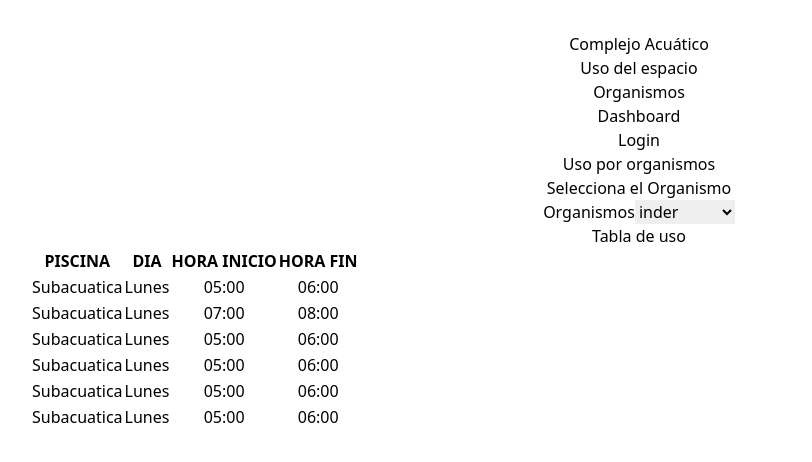
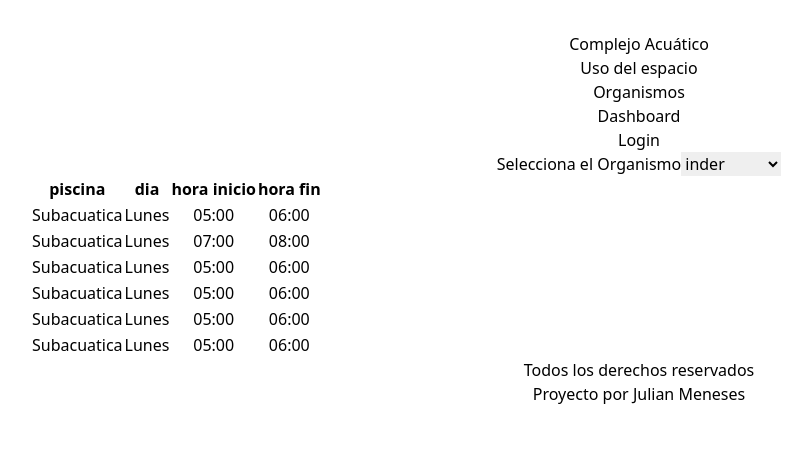
Before and after one commit to Casariana/CARRILES-JS, a React (Vite) app: page /organismos in a window 1280 px wide. Shown: the top 462 px of the page, without its empty margins (1-813 px from the left). Built offline with nearby package versions, Linux system fonts and the light colour scheme.

Commit message:
ADD: table Organismos

```diff
--- a/src/components/DashBoard.jsx
+++ b/src/components/DashBoard.jsx
@@ -1,8 +1,33 @@
+import Footer from "./Footer";
 
-function DashBoard() {
+export default function DashBoard() {
   return (
-    <div>DashBoard</div>
-  )
+    <div>
+      <div class="flex items-center justify-center min-h-screen">
+        <table class="border-spacing-y-3 text-gray-400 border-separate space-y-6 text-sm ">
+          <thead class="bg-teal-100 text-gray-600 ">
+            <tr>
+              <th class="p-3">Brand</th>
+              <th class="p-3 text-left">Category</th>
+              <th class="p-3 text-left">Price</th>
+              <th class="p-3 text-left">Status</th>
+            </tr>
+          </thead>
+          <tbody>
+            <tr class="bg-teal-100 rounded-lg">
+              <td class="p-4 ">Piscina</td>
+              <td class="p-4">Technology</td>
+              <td class="p-4 ">200.00$</td>
+              <td class="p-4">
+                <span class="bg-green-400 text-gray-50 rounded-md px-2">
+                  available
+                </span>
+              </td>
+            </tr>
+          </tbody>
+        </table>
+      </div>
+      <Footer />
+    </div>
+  );
 }
-
-export default DashBoard
--- a/src/components/HeadOrganismos.jsx
+++ b/src/components/HeadOrganismos.jsx
@@ -12,26 +12,22 @@ export default function HeadOrganismos() {
   ];
   return (
     <>
-      <h2 className="my-10 text-2xl font-extrabold text-transparent bg-clip-text bg-gradient-to-r to-emerald-600 from-sky-400 md:text-3xl lg:text-4xl select-none">
-        Uso por organismos
-      </h2>
-      <section className="flex justify-center items-end">
-        <h3 className="text-2xl font-bold bg-red-500">
-          Selecciona el Organismo
-        </h3>
+      <section className="my-10 flex justify-center items-end">
         <form class="max-w-sm mx-20 w-80 ">
           <label
             htmlFor="organismos"
-            class="block mb-2 text-md  text-gray-900 dark:text-white font-bold "
+            class="text-2xl font-extrabold text-transparent bg-clip-text bg-gradient-to-r to-emerald-600 from-sky-400 md:text-3xl lg:text-4xl select-none  "
           >
-            Organismos
+            Selecciona el Organismo
           </label>
           <select
             id="organismos"
-            class="bg-gray-50 border border-gray-300 text-gray-900 text-sm rounded-lg focus:ring-blue-500 focus:border-blue-500 block w-full p-2.5 dark:bg-gray-700 dark:border-gray-600 dark:placeholder-gray-400 dark:text-white dark:focus:ring-blue-500 dark:focus:border-blue-500"
+            class="mt-10 bg-gray-50 border border-gray-300 text-gray-900 text-sm rounded-lg focus:ring-blue-500 focus:border-blue-500 block w-full p-2.5 dark:bg-gray-700 dark:border-gray-600 dark:placeholder-gray-400 dark:text-white dark:focus:ring-blue-500 dark:focus:border-blue-500 uppercase"
           >
             {organismos.map((organismo, index) => (
-              <option className="uppercase" key={index}>{organismo}</option>
+              <option className="uppercase" key={index}>
+                {organismo}
+              </option>
             ))}
           </select>
         </form>
--- a/src/components/Organismos.jsx
+++ b/src/components/Organismos.jsx
@@ -1,5 +1,6 @@
 import React from "react";
 import HeadOrganismos from "./HeadOrganismos";
+import Footer from "./Footer";
 
 export default function Organismos() {
   const datosOrganismos = [
@@ -7,67 +8,77 @@ export default function Organismos() {
       piscina: "Subacuatica",
       dia: "Lunes",
       horaInicio: "05:00",
-            horaFin: "06:00"
+      horaFin: "06:00",
     },
     {
       piscina: "Subacuatica",
       dia: "Lunes",
       horaInicio: "07:00",
-            horaFin: "08:00"
+      horaFin: "08:00",
     },
     {
       piscina: "Subacuatica",
       dia: "Lunes",
       horaInicio: "05:00",
-            horaFin: "06:00"
+      horaFin: "06:00",
     },
     {
       piscina: "Subacuatica",
       dia: "Lunes",
       horaInicio: "05:00",
-            horaFin: "06:00"
+      horaFin: "06:00",
     },
     {
       piscina: "Subacuatica",
       dia: "Lunes",
       horaInicio: "05:00",
-            horaFin: "06:00"
+      horaFin: "06:00",
     },
     {
       piscina: "Subacuatica",
       dia: "Lunes",
       horaInicio: "05:00",
-            horaFin: "06:00"
-          }
+      horaFin: "06:00",
+    },
   ];
   return (
     <>
       <HeadOrganismos />
       <section>
-        <h2 className="my-10">Tabla de uso</h2>
-        <div className="flex justify-center">
-        <table >
-          <thead    >
-            <tr >
-              <th className="px-8 py-6">PISCINA</th>
-              <th className="px-8 py-6">DIA</th>
-              <th className="px-8 py-6">HORA INICIO</th>
-              <th className="px-8 py-6">HORA FIN</th>
+        <div class="flex items-center justify-center mt-16 min-h-80">
+          <table class="border-spacing-y-3 text-gray-400 border-separate space-y-6 text-sm ">
+            <thead class="bg-teal-100 text-gray-600 ">
+              <tr>
+                <th class="px-5 py-3 font-extrabold  uppercase">piscina</th>
+                <th class="px-5 py-3 font-extrabold  text-left uppercase">
+                  dia
+                </th>
+                <th class="px-5 py-3 font-extrabold  text-left uppercase">
+                  hora inicio
+                </th>
+                <th class="px-5 py-3 font-extrabold  text-left uppercase">
+                  hora fin
+                </th>
               </tr>
             </thead>
             <tbody>
               {datosOrganismos.map((dato, index) => (
-              <tr key={index}>
-                <td>{dato.piscina}</td>
-                <td>{dato.dia}</td>
-                <td>{dato.horaInicio}</td>
-                <td>{dato.horaFin}</td>
+                <tr key={index} class="bg-teal-100 rounded-lg">
+                  <td class="p-4 ">{dato.piscina}</td>
+                  <td class="p-4">{dato.dia}</td>
+                  <td class="p-4 ">{dato.horaInicio}</td>
+                  <td class="p-4">
+                    <span class="bg-green-400 text-gray-50 rounded-md px-2">
+                      {dato.horaFin}
+                    </span>
+                  </td>
                 </tr>
               ))}
             </tbody>
           </table>
         </div>
       </section>
+      <Footer />
     </>
   );
 }
```
Also changed, not shown: src/App.css (line endings or trailing spaces). Lines whose indentation alone changed are shown as unchanged.
